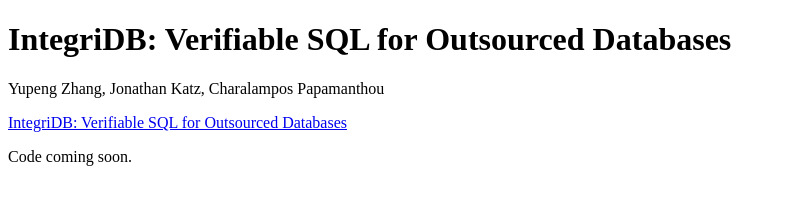
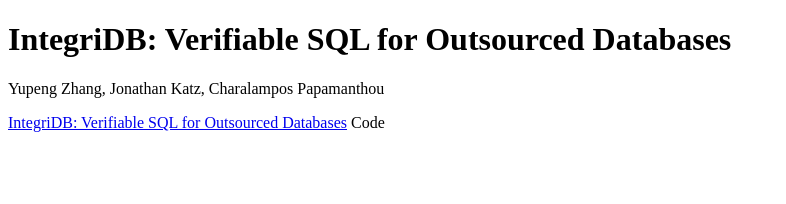
Before and after one commit to integridb/integridb.github.io, a plain HTML site: page index.html in a window 1280 px wide. Shown: the whole page, without its empty margins (0-786 px from the left). Drawn offline with Linux system fonts and the light colour scheme.

Commit message:
Update index.html

```diff
--- a/index.html
+++ b/index.html
@@ -4,6 +4,6 @@
 <h1>IntegriDB: Verifiable SQL for Outsourced Databases</h1>
 <p>Yupeng Zhang, Jonathan Katz, Charalampos Papamanthou </p>
 <a href="IntegriDB.pdf">IntegriDB: Verifiable SQL for Outsourced Databases</a>
-<p>Code coming soon.</p>
+<a href="Code"> </a>Code</a>
 </body>
 </html>
```
